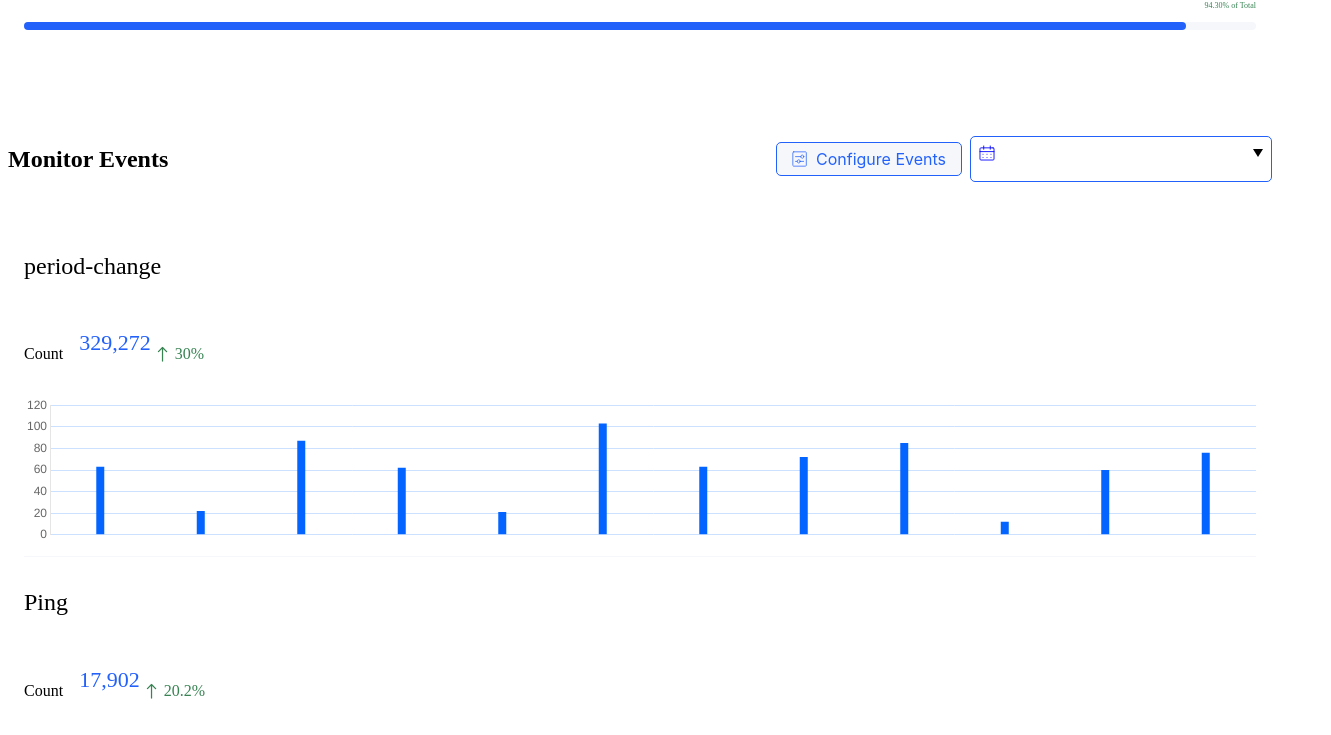
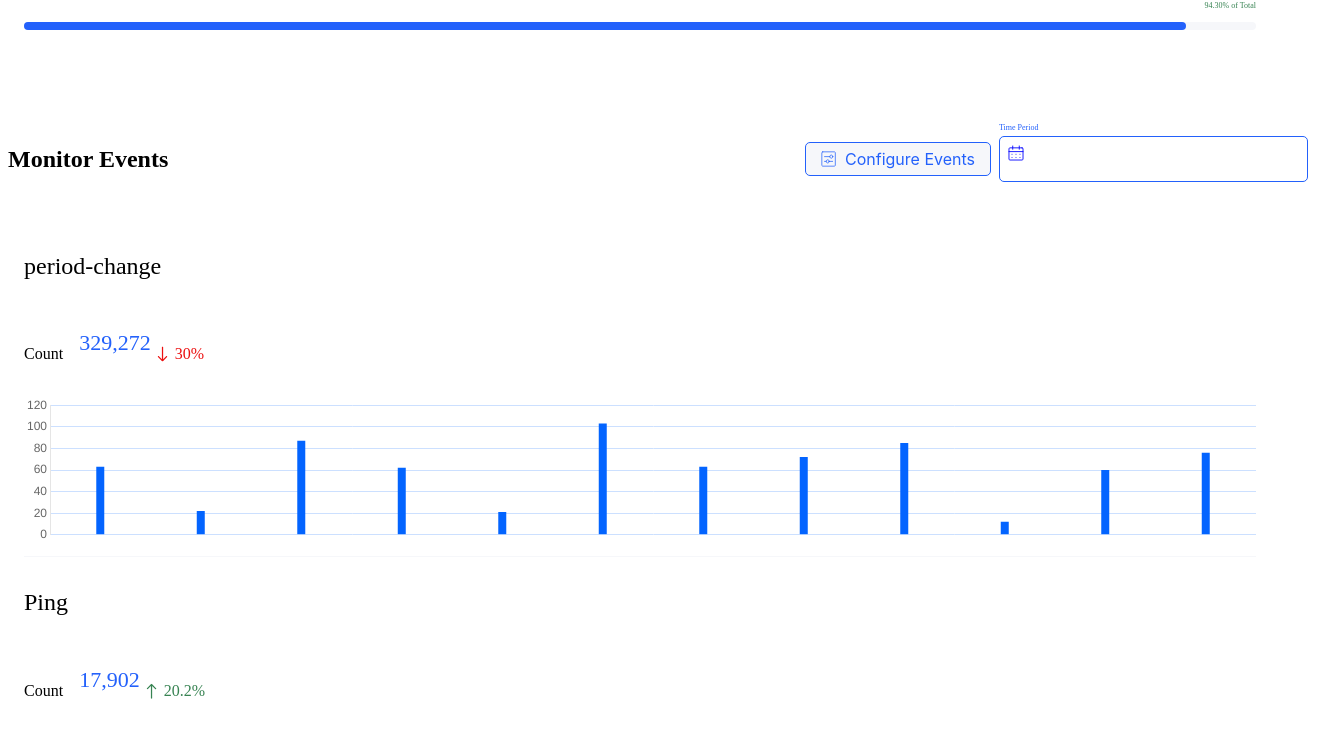
Before and after one commit to gabrieloliveirapinto/countly-challenge, a Vue app: page / in a window 1280 px wide. Shown: the part 1058-1793 px from the top of the page, 1331 px wide, since content can reach past the window. Built offline with nearby package versions, Linux system fonts and the light colour scheme.

Commit message:
feat: add label to CalendarSelect

```diff
--- a/src/components/CalendarSelect.vue
+++ b/src/components/CalendarSelect.vue
@@ -1,10 +1,21 @@
 <template>
-  <Calendar
+  <div
     class="calendar-select"
     :class="classes"
+  >
+    <label
+      v-if="label"
+      class="calendar-select__label"
+      :for="id"
+    >
+      {{ label }}
+    </label>
+    <Calendar
+      class="calendar-select__element"
       v-model="dateRanges"
       :date-format="DATE_FORMAT"
       icon-display="input"
+      :id="id"
       selection-mode="range"
       show-icon
       :pt="passThroughClasses"
@@ -18,6 +29,7 @@
         />
       </template>
     </Calendar>
+  </div>
 </template>
 
 <script setup>
@@ -32,6 +44,16 @@ const props = defineProps({
   block: {
     default: false,
     type: Boolean
+  },
+
+  id: {
+    default: null,
+    type: String
+  },
+
+  label: {
+    default: null,
+    type: String
   },
 
   modelValue: {
@@ -81,24 +103,11 @@ const passThroughClasses = computed(() => ({
 
 <style lang="scss">
 .calendar-select {
-  display: inline-block;
+  display: inline-flex;
+  flex-direction: column;
+  gap: $layout-unit-xs;
+  width: auto;
   min-width: calc(250px + $layout-unit-md);
-  position: relative;
-
-  padding: $layout-unit-sm - 2px;
-  padding-left: $layout-unit-sm + $layout-unit-md + $layout-unit-xs;
-
-  border: 1px solid $color-blue1;
-  border-radius: 5px;
-  min-height: 2 * $layout-unit-sm + $font-size-md;
-
-  // .calendar-select__panel
-  &__panel {
-    background-color: $color-white;
-    border: 1px solid $color-blue1;
-    border-radius: 5px;
-    padding: $layout-unit-sm;
-  }
 
   // .calendar-select__button
   &__button {
@@ -129,6 +138,20 @@ const passThroughClasses = computed(() => ({
     color: $color-blue1;
     font-size: $font-size-md;
     line-height: $font-line-height-md;
+  }
+
+  // .calendar-select__element
+  &__element {
+    position: relative;
+    width: 100%;
+    background-color: $color-white;
+
+    padding: $layout-unit-sm - 2px;
+    padding-left: $layout-unit-sm + $layout-unit-md + $layout-unit-xs;
+
+    border: 1px solid $color-blue1;
+    border-radius: 5px;
+    min-height: 2 * $layout-unit-sm + $font-size-md;
   }
 
   // .calendar-select__header
@@ -163,6 +186,21 @@ const passThroughClasses = computed(() => ({
 
     font-size: $font-size-md;
     line-height: $font-line-height-md;
+  }
+
+  // .calendar-select__label
+  &__label {
+    font-size: $font-size-sm;
+    line-height: $font-line-height-sm;
+    color: $color-blue1;
+  }
+
+  // .calendar-select__panel
+  &__panel {
+    background-color: $color-white;
+    border: 1px solid $color-blue1;
+    border-radius: 5px;
+    padding: $layout-unit-sm;
   }
 
   // .calendar-select__table
@@ -221,7 +259,6 @@ const passThroughClasses = computed(() => ({
 
   // .calendar-select--block
   &--block {
-    display: block;
     width: 100%;
   }
 
--- a/src/components/MonitorEventsSection.vue
+++ b/src/components/MonitorEventsSection.vue
@@ -1,6 +1,6 @@
 <template>
   <BaseSection
-    class="monitor-event-section"
+    class="monitor-events-section"
     title="Monitor Events"
   >
     <template #actions>
@@ -9,8 +9,11 @@
         :text="configureEventsButtonText"
       />
       <CalendarSelect
+        class="monitor-events-section__calendar-input"
         v-model="selectedDates"
         :block="isMobile"
+        id="monitor-events-calendar-input"
+        label="Time Period"
       />
     </template>
     <EventsCardList
@@ -44,7 +47,7 @@ const events = [
     value: 329272,
     percentage: {
       value: 30.0,
-      type: 'increase'
+      type: 'decrease'
     },
     progress: 94.3
   },
@@ -66,7 +69,7 @@ const events = [
     value: 1015,
     percentage: {
       value: 10,
-      type: 'increase'
+      type: 'decrease'
     },
     progress: 0.3
   },
@@ -85,4 +88,13 @@ const events = [
 
 </script>
 
-<style lang="scss" scoped></style>
+<style lang="scss" scoped>
+.monitor-events-section {
+
+  // .monitor-events-section__calendar-input
+  &__calendar-input {
+    // Remove label height + spacing from top margin to correctly align button and input
+    margin-top: -#{$layout-unit-sm + $layout-unit-xs};
+  }
+}
+</style>
```
Lines whose indentation alone changed are shown as unchanged.
